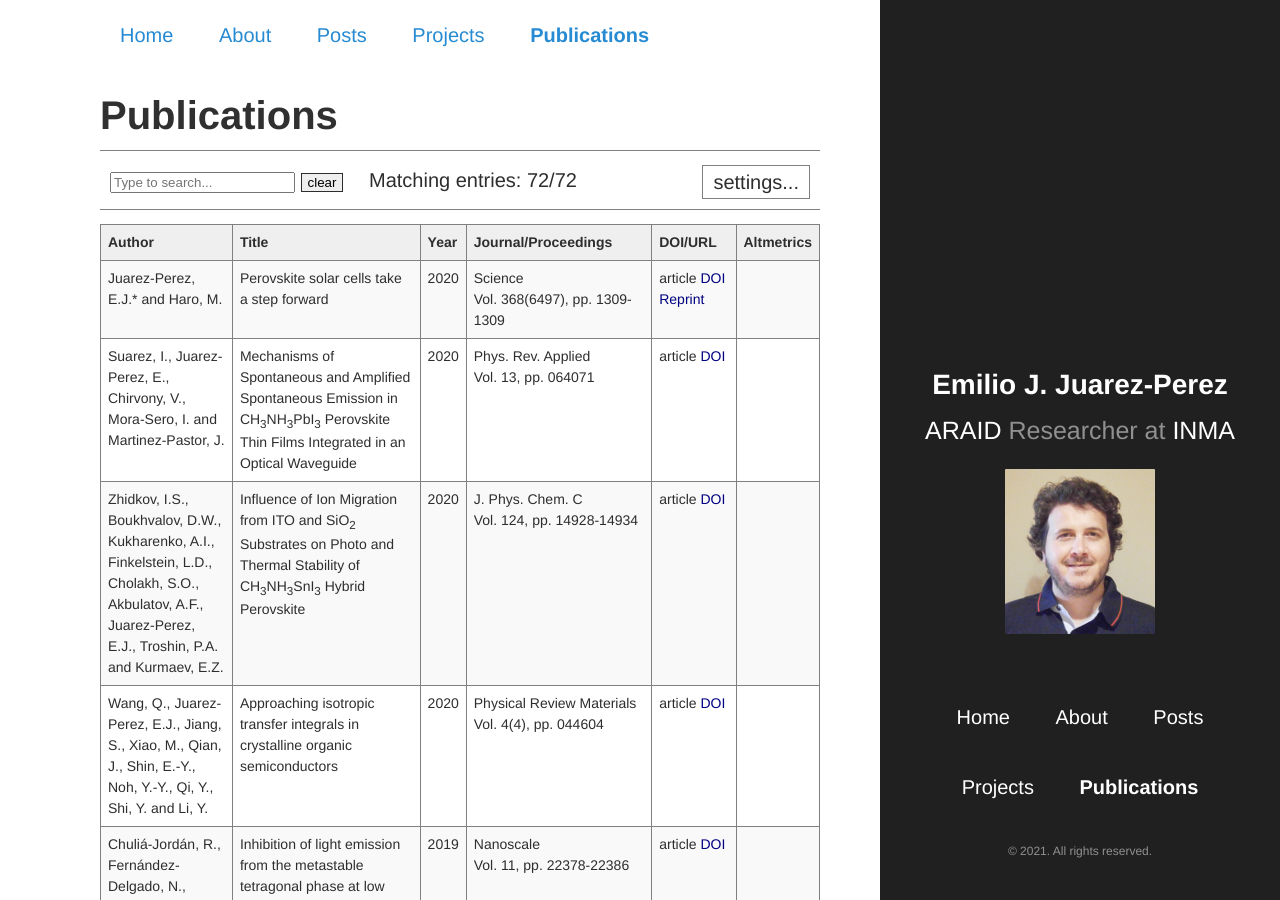
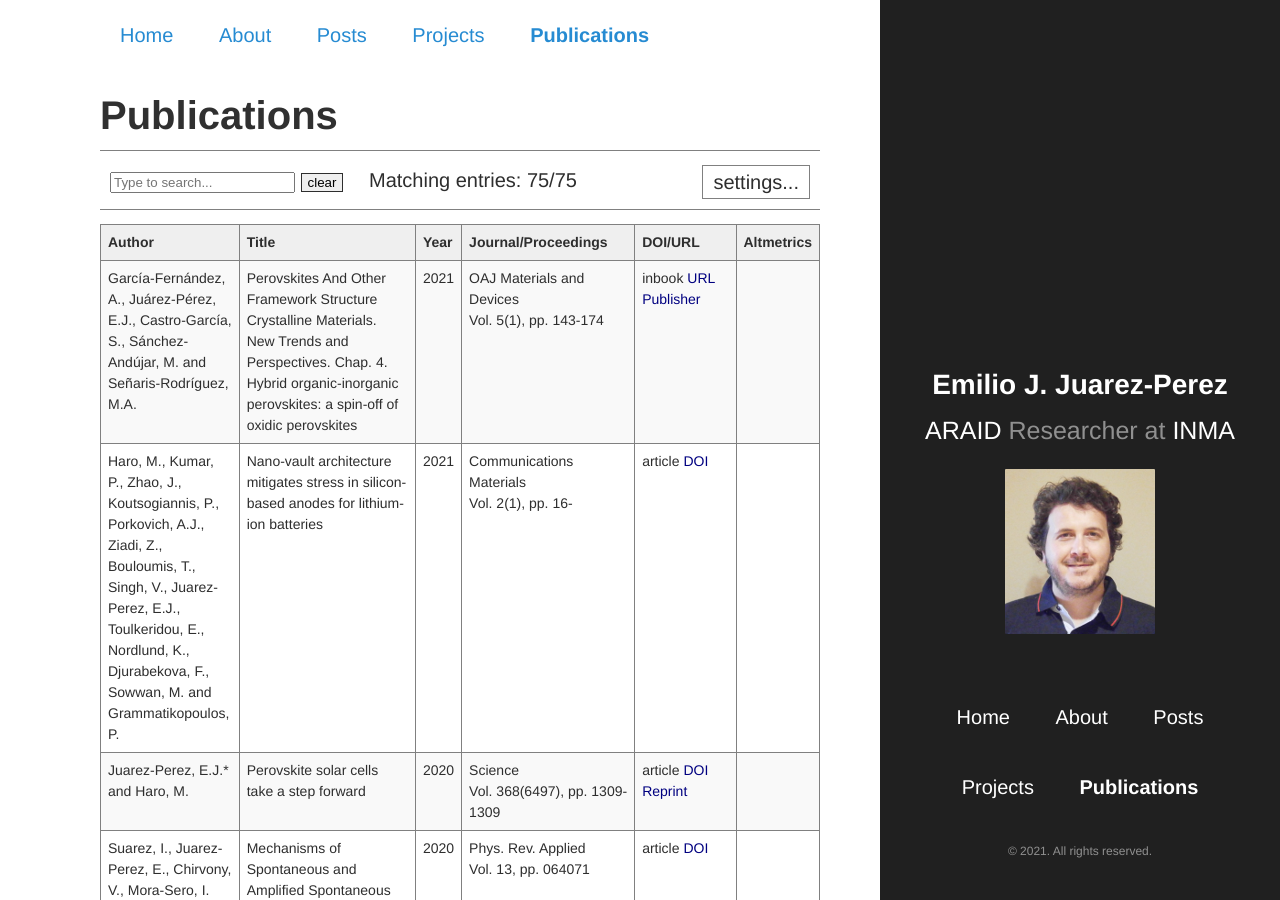
Before and after one commit to ejjpweb/ejjpweb.github.io, a Jekyll site: the page built from Publications.md, in a window 1280 px wide and 900 px high. Built offline with Jekyll 4.4.1, drawn with Linux system fonts in a browser that asks for light colours; comment, search, counter and statistics services are not loaded; some of the changed text lies outside the part shown.

Commit message:
actualizacion publicaciones

```diff
--- a/Publications.md
+++ b/Publications.md
@@ -350,6 +350,38 @@ p.infolinks { margin: 0.3em 0em 0em 0em; padding: 0px; }
 
 
 <tbody>
+
+	<tr id="Garcia-Fernandez2021Perovskites143" class="entry">
+	<td>García-Fernández, A., Juárez-Pérez, E.J., Castro-García, S., Sánchez-Andújar, M. and Señaris-Rodríguez, M.A.</td>
+	<td>Perovskites And Other Framework Structure Crystalline Materials. New Trends and Perspectives. Chap. 4. Hybrid organic-inorganic perovskites: a spin-off of oxidic perovskites</td>
+	<td>2021</td>
+	<td>OAJ Materials and Devices<br/>Vol. 5(1), pp. 143-174&nbsp;</td>
+	<td>inbook <a href="https://books.google.es/books?id=DHwUEAAAQBAJ&lpg=PP1&pg=PA143#v=twopage&q&f=false">URL</a>  <a href="http://perovskitesandotherfws.co-ac.com/"> Publisher</a></td>
+	<td>&nbsp;</td>
+</tr>
+<tr id="Haro2021Nano16" class="entry">
+	<td>Haro, M., Kumar, P., Zhao, J., Koutsogiannis, P., Porkovich, A.J., Ziadi, Z., Bouloumis, T., Singh, V., Juarez-Perez, E.J., Toulkeridou, E., Nordlund, K., Djurabekova, F., Sowwan, M. and Grammatikopoulos, P.</td>
+	<td>Nano-vault architecture mitigates stress in silicon-based anodes for lithium-ion batteries</td>
+	<td>2021</td>
+	<td>Communications Materials<br/>Vol. 2(1), pp. 16-&nbsp;</td>
+	<td>article<a href="http://dx.doi.org/10.1038/s43246-021-00119-0"> DOI</a> &nbsp;</td>
+	<td><div class='altmetric-embed' data-badge-type='donut' data-hide-no-mentions='true' data-badge-popover="left" data-doi="10.1038/s43246-021-00119-0" ></div>
+ 	<span class="__dimensions_badge_embed__" data-style="small_rectangle" data-doi="10.1038/s43246-021-00119-0" > </span></td>
+
+</tr>
+
+
+
+
+
+
+
+
+
+
+
+
+
 
 	<tr id="Juarez-Perez2020Perovskite1309" class="entry">
 	<td>Juarez-Perez, E.J.* and Haro, M.</td>
@@ -1000,11 +1032,22 @@ p.infolinks { margin: 0.3em 0em 0em 0em; padding: 0px; }
 	<td>article <a href="http://dx.doi.org/10.1002/chem.200702013" >DOI</a> &nbsp;</td>
  	<td> <div class='altmetric-embed' data-badge-type='donut' data-hide-no-mentions='true' data-badge-popover="left" data-doi="10.1002/chem.200702013" ></div> <span class="__dimensions_badge_embed__" data-style="small_rectangle" data-doi="10.1002/chem.200702013" > </span></td>
 </tr>
+
+<tr id="Juarez-Perez2006Nuevos" class="entry">
+	<td>Juarez-Perez, E.J.</td>
+	<td>Nuevos C-derivados de cobaltocarborano con grupos silano enfocados a la funcionalizaci&oacute;n de estructuras dendrim&eacute;ricas</td>
+	<td>2006</td>
+	<td><i>School</i>: ICMAB-CSIC;</td>
+	<td>mastersthesis <a href="http://dx.doi.org/10.5281/zenodo.4612099" >DOI</a></td>
+	<td> <div class='altmetric-embed' data-badge-type='donut' data-hide-no-mentions='true' data-badge-popover="left" data-doi="10.5281/zenodo.4612099" ></div> <span class="__dimensions_badge_embed__" data-style="small_rectangle" data-doi="10.5281/zenodo.4612099" > </span></td>
+</tr>
+
+
 </tbody>
 </table>
 
 <footer>
- <small>Created by <a href="http://jabref.sourceforge.net">JabRef</a> on December 10th, 2020.</small>
+ <small>Created by <a href="http://jabref.sourceforge.net">JabRef</a> on March 18th, 2021.</small>
 </footer>
 
 <!-- file generated by JabRef -->
```
